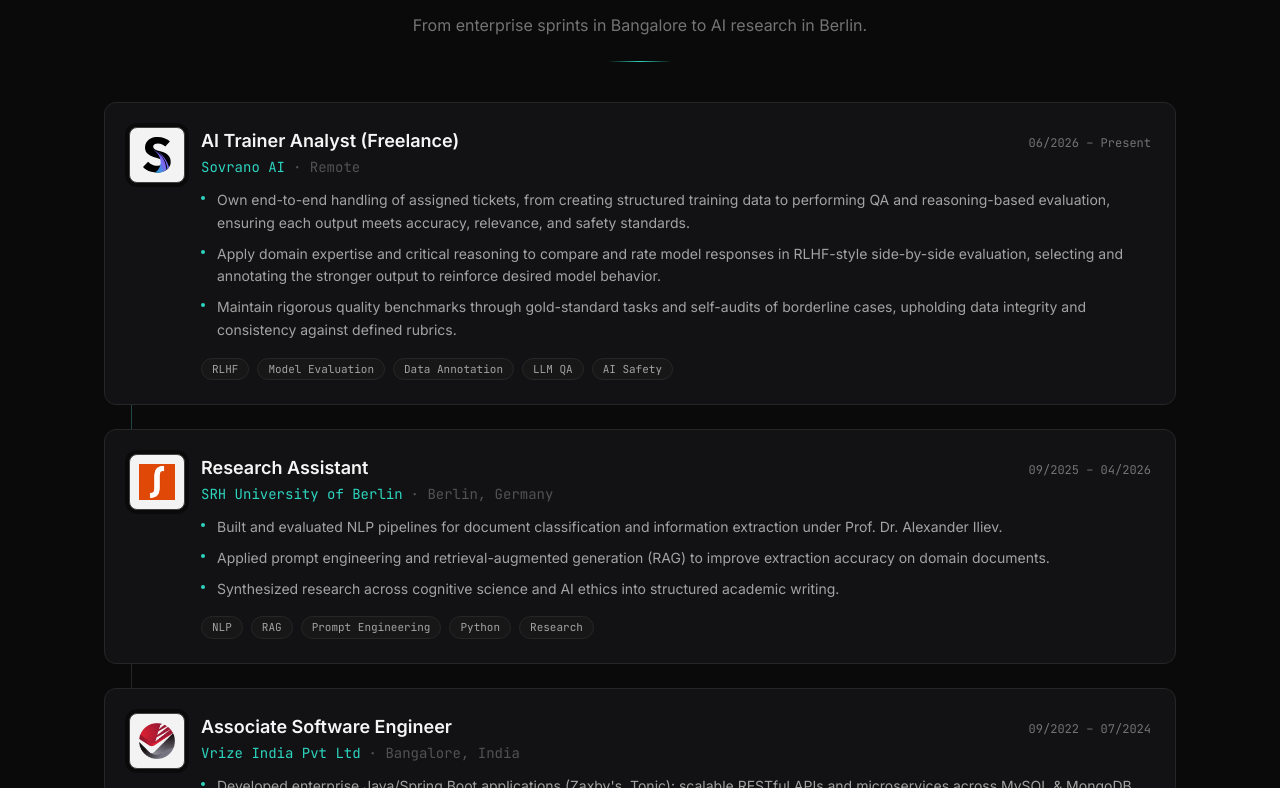
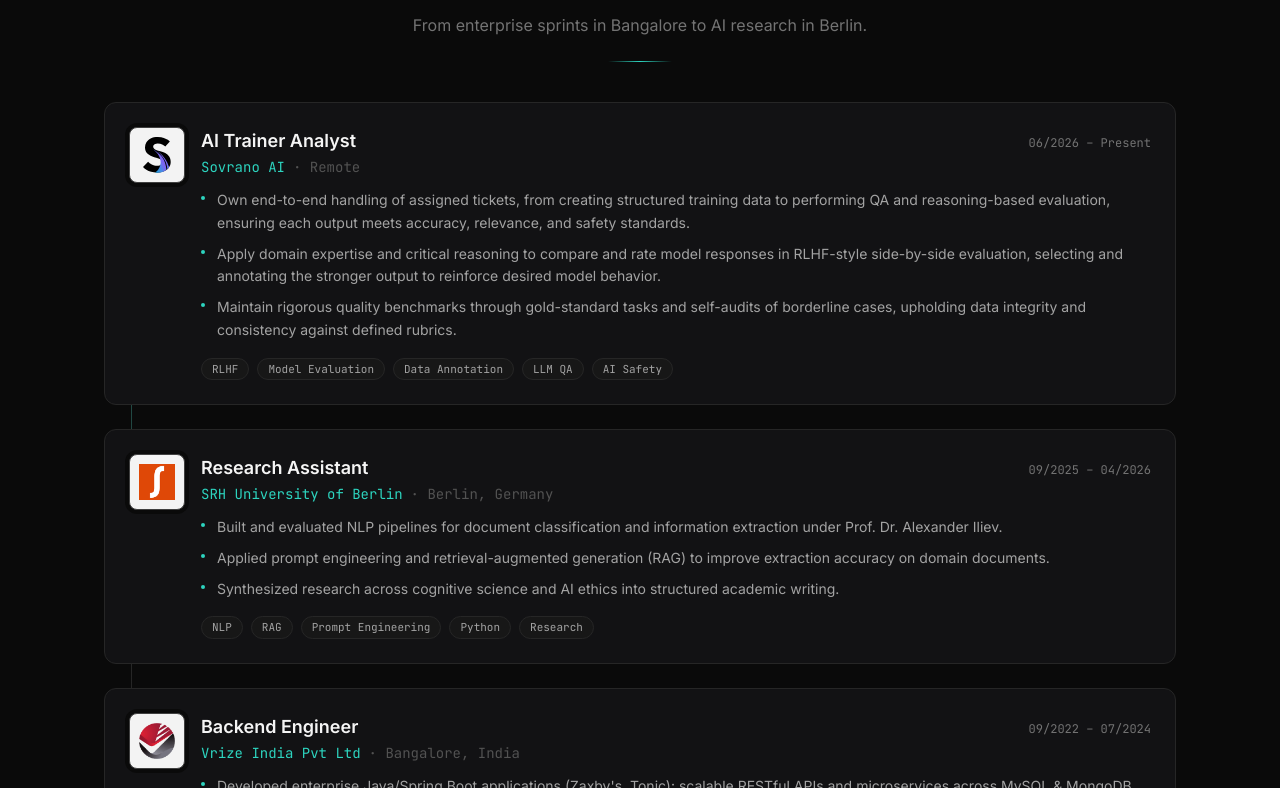
Before and after one commit to GagandeepS017/portfolio, a Next.js app: page / in a window 1280 px wide. Shown: the part 1832-2620 px from the top of the page. Built offline with nearby package versions, Linux system fonts and the light colour scheme.

Commit message:
Rename Vrize role to Backend Engineer, drop Freelance label
Update resume PDF and experience data: Vrize India title changed from
Associate Software Engineer to Backend Engineer, and remove the
Freelance qualifier from the Sovrano AI role.

```diff
--- a/data/experience.ts
+++ b/data/experience.ts
@@ -19,7 +19,7 @@ export type Education = {
 
 export const experience: Experience[] = [
   {
-    role: "AI Trainer Analyst (Freelance)",
+    role: "AI Trainer Analyst",
     company: "Sovrano AI",
     period: "06/2026 – Present",
     location: "Remote",
@@ -45,7 +45,7 @@ export const experience: Experience[] = [
     tags: ["NLP", "RAG", "Prompt Engineering", "Python", "Research"],
   },
   {
-    role: "Associate Software Engineer",
+    role: "Backend Engineer",
     company: "Vrize India Pvt Ltd",
     period: "09/2022 – 07/2024",
     location: "Bangalore, India",
@@ -68,7 +68,7 @@ export const experience: Experience[] = [
     points: [
       "Trained on Java and Spring Boot fundamentals, then contributed to enterprise client applications under senior engineer mentorship.",
       "Worked across multiple teams on shared modules, picking up code review etiquette, Git workflows, and Agile ceremonies.",
-      "Converted to a full-time Associate Software Engineer offer at the end of the internship.",
+      "Converted to a full-time Backend Engineer offer at the end of the internship.",
     ],
     tags: ["Java", "Spring Boot", "Git", "Agile"],
   },
```
Also changed, not shown: 1 other file (tests, documents, lock files or other folders).
